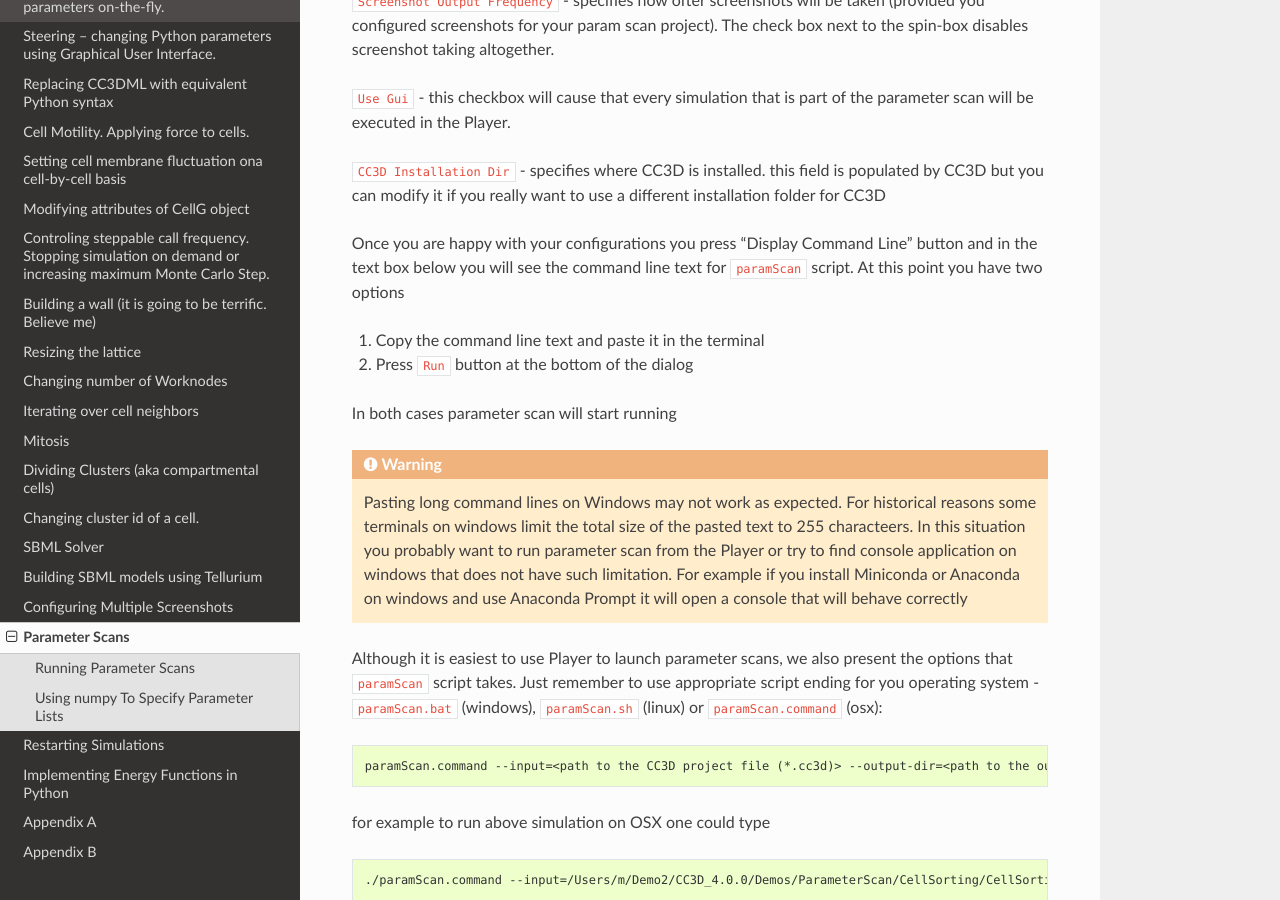
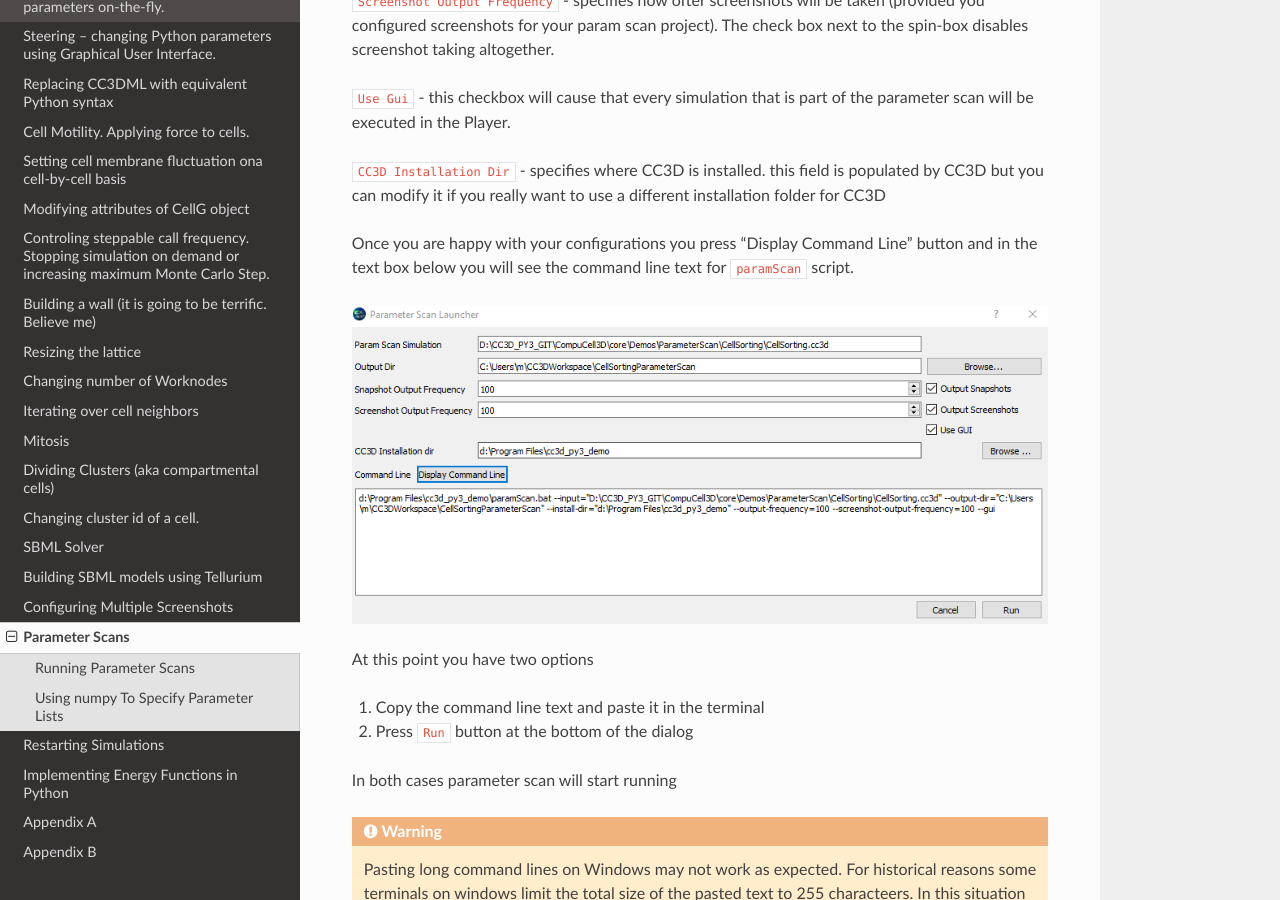
Before and after one commit to CompuCell3D/PythonScriptingManual, a Sphinx documentation site: the page built from docs/parameter_scans.rst, in a window 1280 px wide and 900 px high, scrolled down 3696 px. Built offline with Sphinx 7.4.7 and the Read the Docs theme 2.0.0, drawn with Linux system fonts in a browser that asks for light colours; some of the changed lines change nothing that is shown.

Commit message:
added new content

```diff
--- a/docs/parameter_scans.rst
+++ b/docs/parameter_scans.rst
@@ -146,7 +146,12 @@ the Player.
 if you really want to use a different installation folder for CC3D
 
 Once you are happy with your configurations you press "Display Command Line" button and in the text box below you will
-see the command line text for ``paramScan`` script. At this point you have two options
+see the command line text for ``paramScan`` script.
+
+.. figure:: images/param_scan_03.png
+    :alt: param_scan_03
+
+At this point you have two options
 
 1. Copy the command line text and paste it in the terminal
 
```
